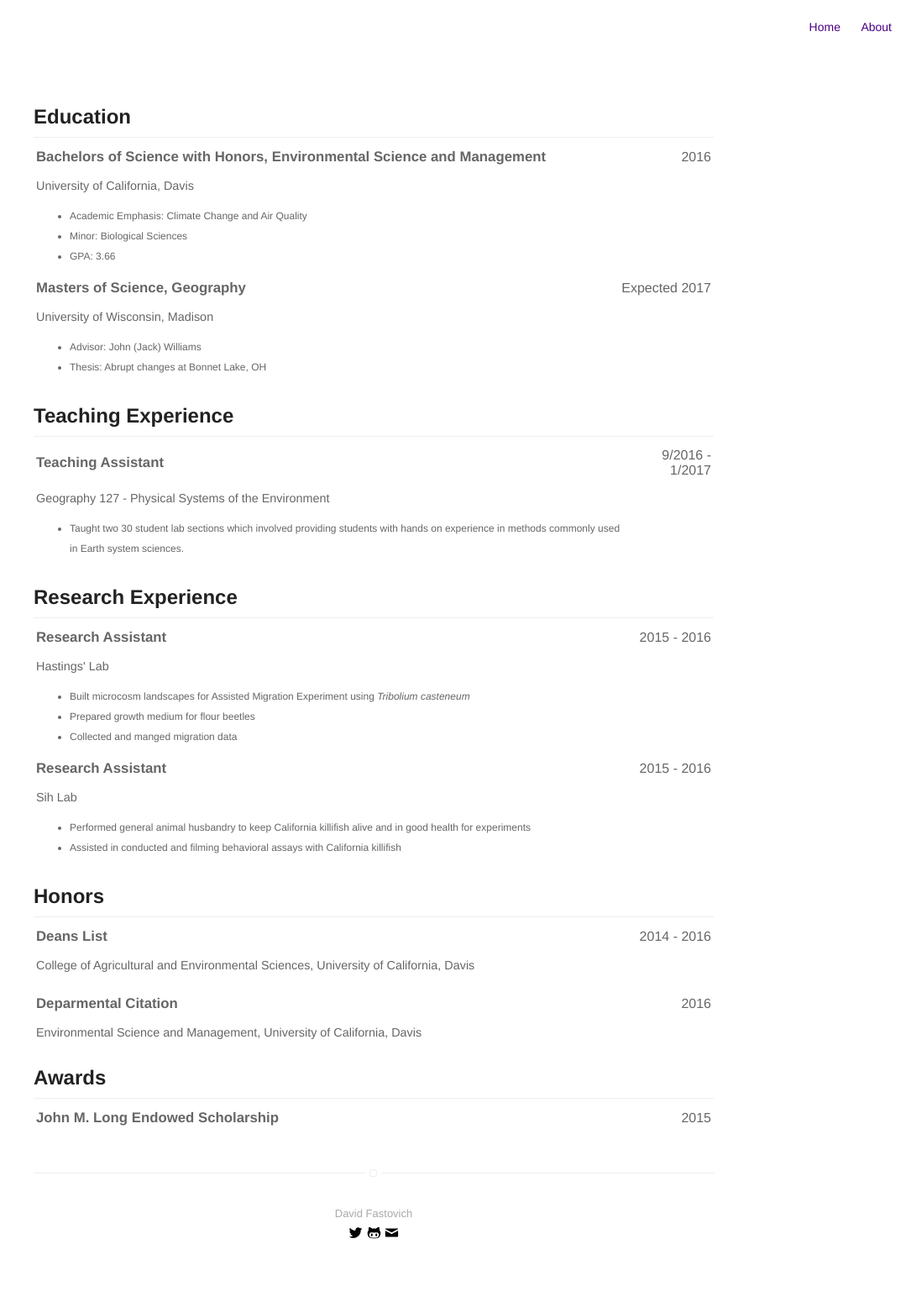
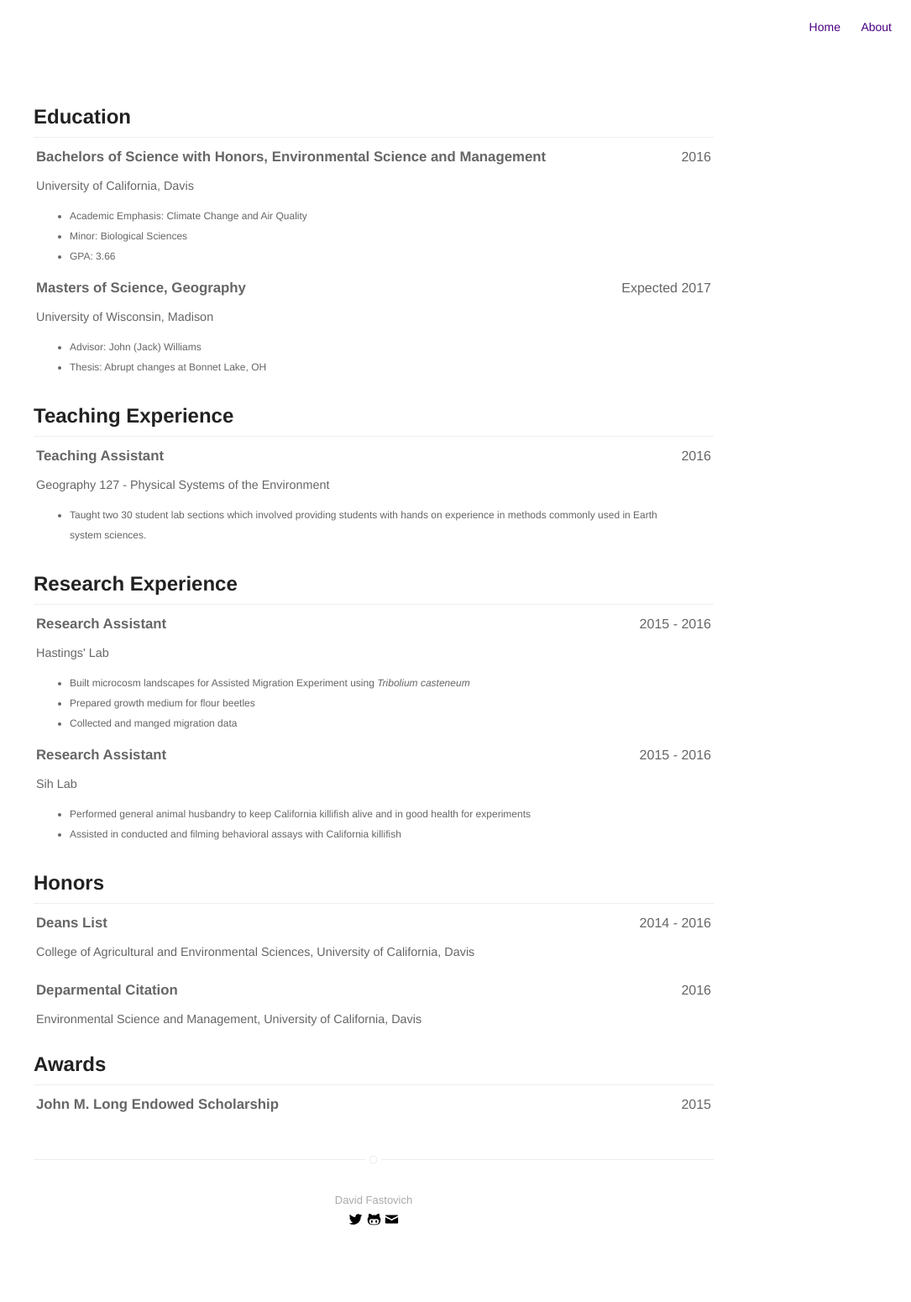
Before and after one commit to davidfastovich/davidfastovich.github.io, a Jekyll site: the page built from cv.md, in a window 1280 px wide. Shown: the whole page at 84% size, without its empty margins (195-1280 px from the left). Built offline with Jekyll 4.4.1, drawn with Linux system fonts in a browser that asks for light colours.

Commit message:
Changed date on TA experience

```diff
--- a/cv.md
+++ b/cv.md
@@ -46,7 +46,7 @@ layout: page
 <table style="width:100%">
 	<tr>
 		<td style="font-size:105%;"><b> Teaching Assistant </b></td>
-		<td align="right"> 9/2016 - 1/2017 </td>
+		<td align="right"> 2016 </td>
 	</tr>
 	<tr class="separator" />
 	<tr style="font-size:90%;">
```
